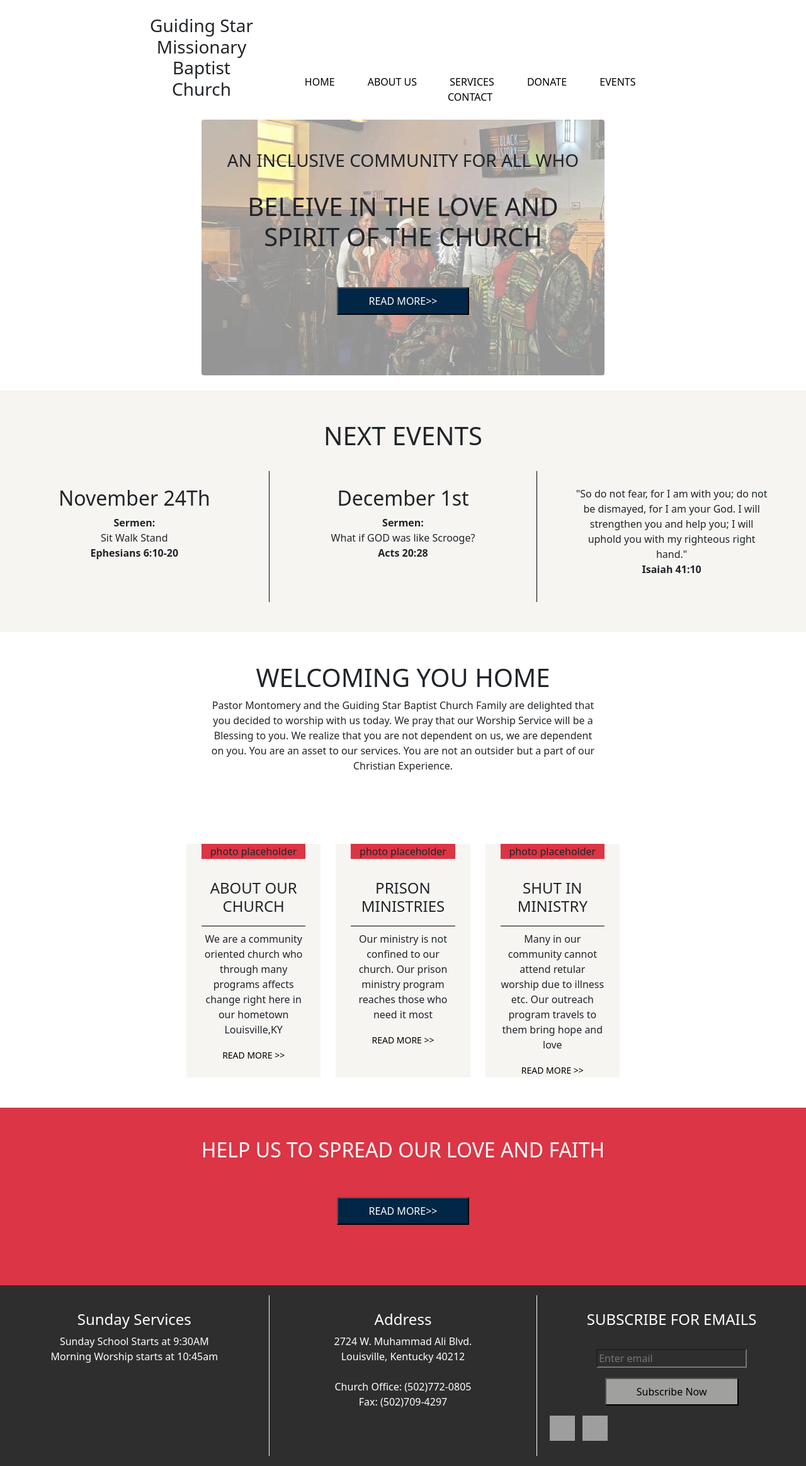
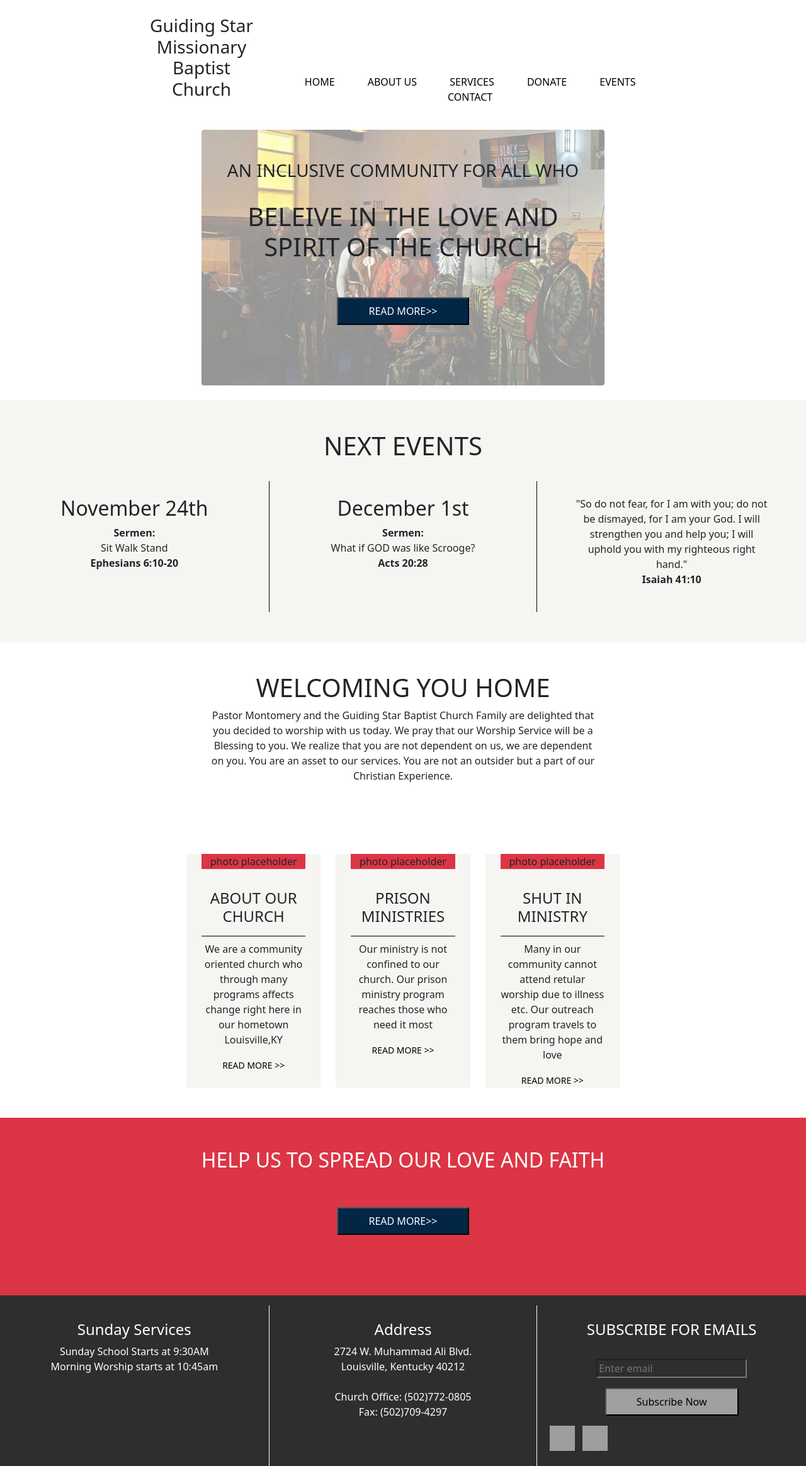
Before and after one commit to JimmyMorgan7979/guiding, a Node server app: page / in a window 1280 px wide. Shown: the whole page at 63% size. Run offline with Node 20, Linux system fonts and the light colour scheme; some libraries are stand-ins or nearby versions; grey boxes are pictures that could not be loaded.

Commit message:
Added heroku remote, tweak margins on main page, needs margins/padding/mobile

```diff
--- a/views/index.ejs
+++ b/views/index.ejs
@@ -5,7 +5,7 @@
     <h3 class="pb-4 ">AN INCLUSIVE COMMUNITY FOR ALL WHO</h3>
   <h1>BELEIVE IN THE LOVE AND<br> SPIRIT OF THE CHURCH</h1>
   <div>
-    <a href="#"><button class="buttonbg text-white px-5 py-2 my-5">READ MORE>></button></a>
+    <a href="/about"><button class="buttonbg text-white px-5 py-2 my-5">READ MORE>></button></a>
   </div>
   </div>
 
@@ -14,7 +14,7 @@
 <div class="row whitesmoke py-5 text-center ">
   <h1 class="pb-4"> NEXT EVENTS</h1>
   <div class="col-4 py-4">
-    <h2>November 24Th</h2>
+    <h2>November 24th</h2>
       <p><strong>Sermen:</strong><br>
           Sit Walk Stand<br>
           <strong>Ephesians 6:10-20</strong></p>
@@ -74,6 +74,6 @@
 <div class="row py-5 text-center text-white bg-danger">
   <div class="h2">HELP US TO SPREAD OUR LOVE AND FAITH</div>
    <div>
-    <button class="buttonbg text-white px-5 py-2 my-5">READ MORE>></button>
+    <button class="buttonbg text-white px-5 py-2 my-5" href="/donate">READ MORE>></button>
   </div>
 </div>
--- a/views/layout.ejs
+++ b/views/layout.ejs
@@ -10,7 +10,7 @@
 <!--Remove -fluid if there is a resising problem-->
 <div class="container-fluid ">
  <!--first row for logo-->
-    <div class="row justify-content-center text-center pt-4">
+    <div class="row justify-content-center text-center pt-4 pb-3">
         <div class="col-2">
             <!--Space for future logo
             <div>
@@ -33,7 +33,7 @@
         <%- body %>
     </body>
 
-        <div class="row py-3 text-white bg-slate">
+        <div class="row pt-3 text-white bg-slate">
             <div class="col-4 py-4 text-center">
                 <h4>Sunday Services</h4>
                 <p>Sunday School Starts at 9:30AM<br>
```
